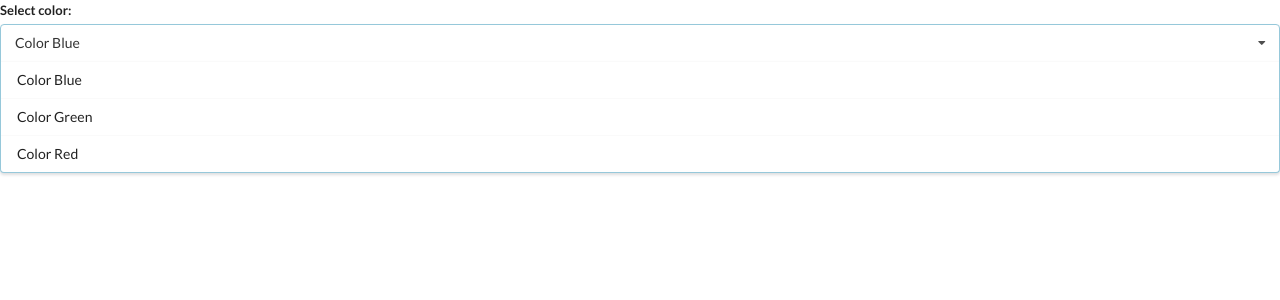
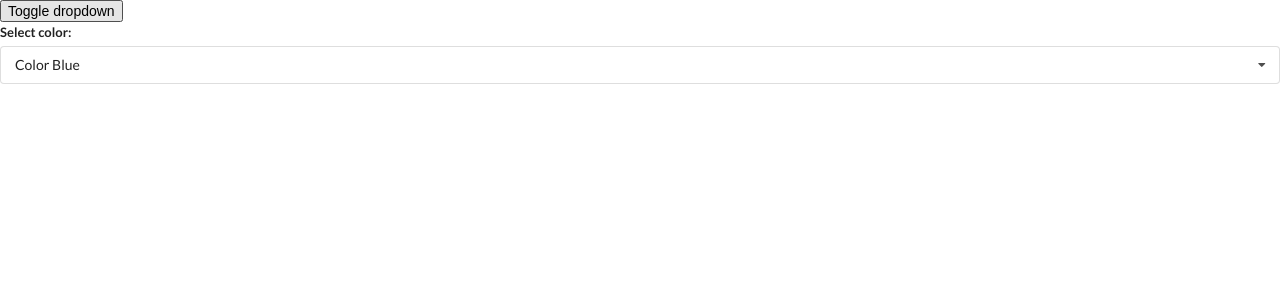
Before and after one commit to i-atanasov/widgets, a React (Create React App) app: page / in a window 1280 px wide. Shown: the top 300 px of the page. Built offline with nearby package versions, Linux system fonts and the light colour scheme.

Commit message:
final dropdown

```diff
--- a/src/App.js
+++ b/src/App.js
@@ -8,17 +8,22 @@
 const App = () => {
 
     const [selected, setSelected] = useState(options[0]);
+    const [showDropdown, setShowDropdown] = useState(true);
 
     return (
         <div>
-            <Dropdown
+            <button onClick={() => setShowDropdown(!showDropdown)}>Toggle dropdown</button>
+
+            {showDropdown ?
+                <Dropdown
                 selected={selected}
                 options={options}
                 onSelectedChange={setSelected}
-                />
+                /> : null
+            }
 
-        {/*<Search />
-           <h4 className="ui large header">National records:</h4>
+            {/*<Search />
+                <h4 className="ui large header">National records:</h4>
             <Accordion items={items}/>*/}
         </div>
     );
--- a/src/components/Dropdown.js
+++ b/src/components/Dropdown.js
@@ -1,7 +1,30 @@
-import React, { useState } from "react";
+import React, { useState, useEffect, useRef } from "react";
 
 const Dropdown = ({ options, selected, onSelectedChange }) => {
+
+    const [open, setOpen] = useState(false);
+
+    const ref = useRef();
+
+    useEffect(() => {
+        const onBodyClick = (e) => {
+            if (ref.current.contains(e.target)) {
+                return;
+            }
+            setOpen(false);
+        };
+        document.body.addEventListener('click', onBodyClick, {capture: true});
+
+            //clear event
+        return () => {
+            document.body.removeEventListener('click', onBodyClick, {capture: true});
+        };
+    }, []);
+
     const renderedOption = options.map((option) => {
+        if (option.value === selected.value) {
+            return null;
+        };
 
         return (
             <div
@@ -18,14 +41,10 @@
         <div className="ui form">
             <div className="field">
                 <label className="label">Select color:</label>
-                <div className="ui selection dropdown visible active">
+                <div ref={ref} onClick={() => setOpen(!open)} className={`ui selection dropdown {${open ? 'visible active' : ''}`}>
                     <i className="dropdown icon" />
-                    <div className="text">
-                        {selected.label}
-                    </div>
-                    <div className="menu visible transition">
-                        {renderedOption}
-                    </div>
+                    <div className="text">{selected.label}</div>
+                    <div className={`menu ${open ? 'visible transition' : ''}`}>{renderedOption}</div>
                 </div>
             </div>
         </div>
```
